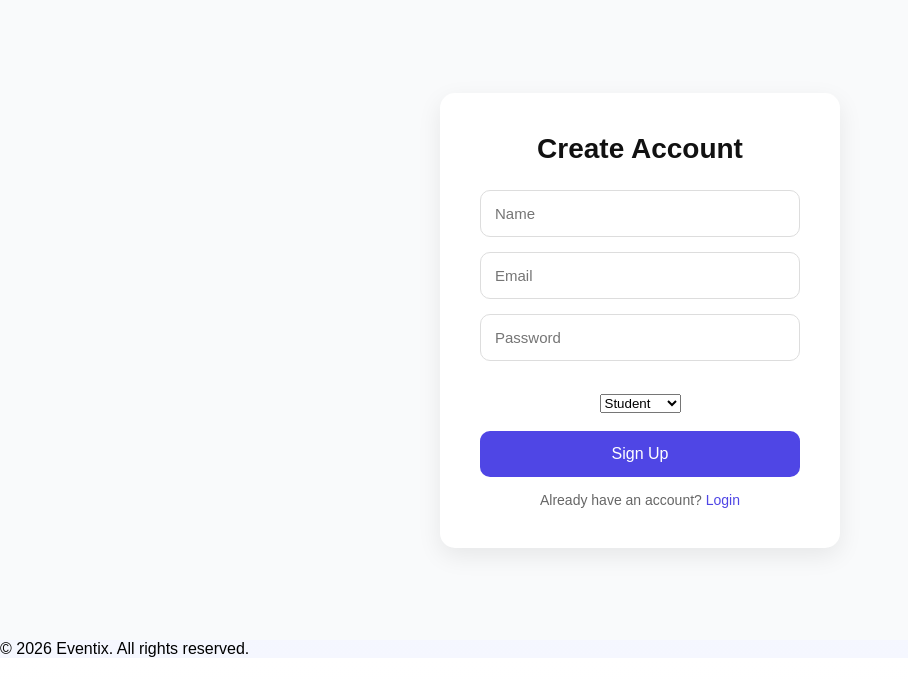
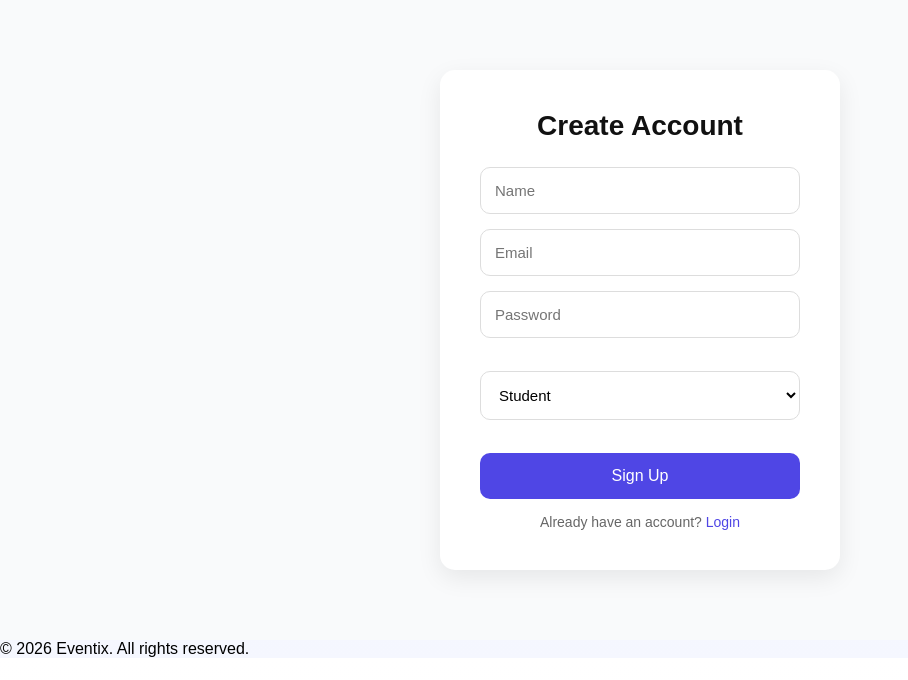
Before and after one commit to nishant-b-bit/AI39-C--Group-7-College_Event_Management_System, a Flask app: page /signup in a window 1280 px wide. Shown: the part 71-751 px from the top of the page, without its empty margins (0-908 px from the left). Run offline with Flask 3, Linux system fonts and the light colour scheme.

Commit message:
added the css to make the slection bar more appealing

```diff
--- a/app/static/css/signup.css
+++ b/app/static/css/signup.css
@@ -33,6 +33,25 @@
     outline: none;
 }
 
+.signup-box select {
+    width: 100%;
+    padding: 14px;
+    margin-bottom: 15px;
+    border: 1px solid #ddd;
+    border-radius: 10px;
+    font-size: 15px;
+    outline: none;
+    background: white;
+    cursor: pointer;
+    transition: 0.3s;
+}
+
+/* focus effect same as input */
+.signup-box select:focus {
+    border-color: #4f46e5;
+    box-shadow: 0 0 0 3px rgba(79, 70, 229, 0.15);
+}
+
 .signup-box input:focus {
     border-color: #4f46e5;
 }
```
